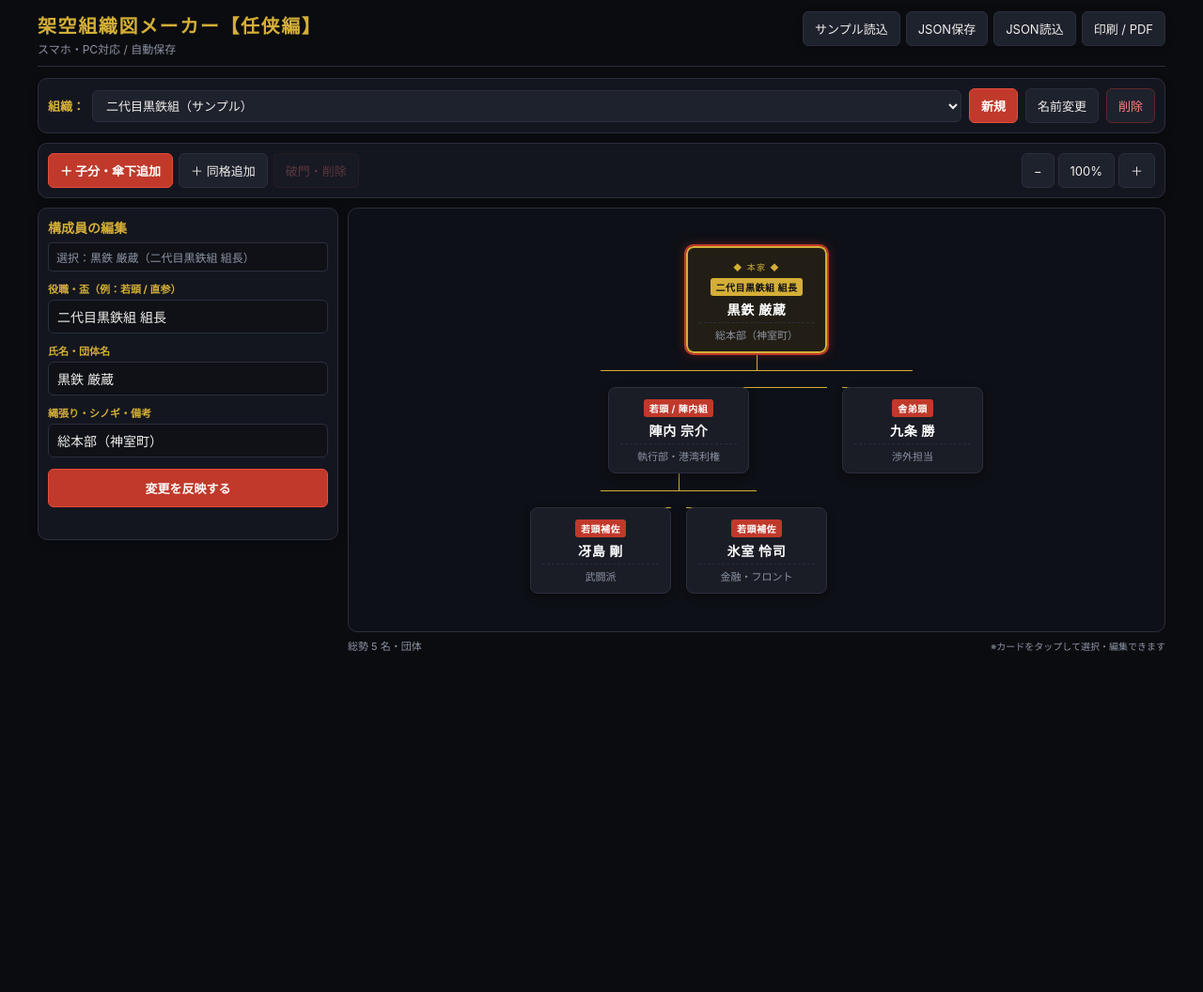
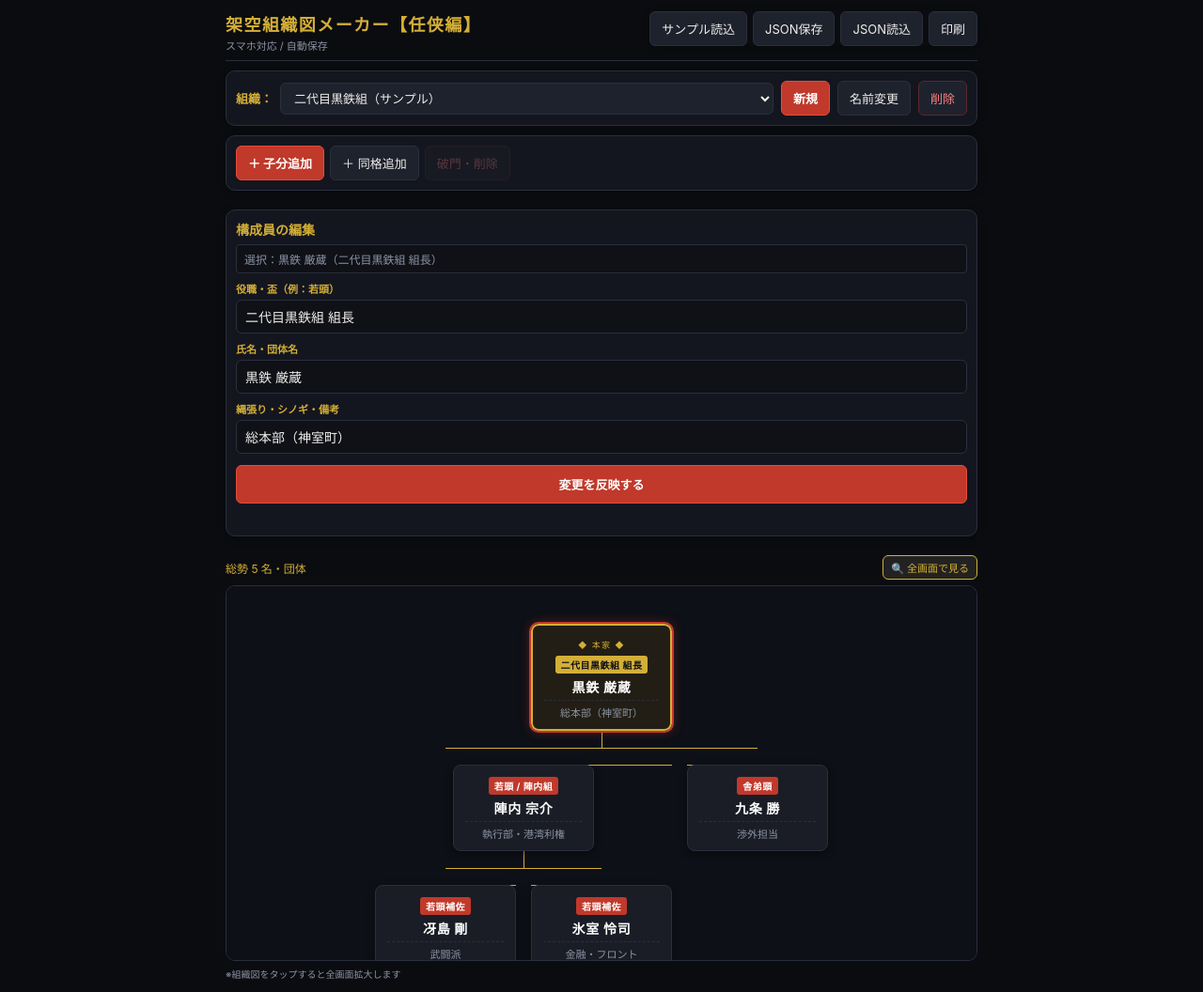
Before and after one commit to inoue-cmd/yakuza, a plain HTML site: page index.html in a window 1280 px wide. Shown: the whole page at 94% size. Before the commit the page ends 800 px from the top, so only its background shows below. Drawn offline with Linux system fonts and the light colour scheme.

Commit message:
Refactor layout and enhance modal features
Updated layout and styling for responsiveness and improved user interface elements. Added modal functionality for full-screen view of the organization chart.

```diff
--- a/index.html
+++ b/index.html
@@ -20,12 +20,12 @@
 }
 *{box-sizing:border-box}
 body{margin:0;padding:12px;background-color:var(--bg)}
-.app{max-width:1200px;margin:auto}
+.app{max-width:800px;margin:auto}
 
 /* ヘッダー */
-header{display:flex;justify-content:space-between;align-items:flex-start;gap:10px;flex-wrap:wrap;margin-bottom:12px;border-bottom:1px solid var(--border);padding-bottom:10px}
-h1{font-size:20px;margin:0;letter-spacing:0.08em;color:var(--gold)}
-.sub{color:var(--muted);font-size:12px;margin-top:2px}
+header{display:flex;justify-content:space-between;align-items:flex-start;gap:10px;flex-wrap:wrap;margin-bottom:10px;border-bottom:1px solid var(--border);padding-bottom:8px}
+h1{font-size:18px;margin:0;letter-spacing:0.08em;color:var(--gold)}
+.sub{color:var(--muted);font-size:11px;margin-top:2px}
 
 /* 共通パネル・ツールバー */
 .toolbar,.panel,.org-switcher{background:var(--panel);border:1px solid var(--border);border-radius:10px;padding:10px;margin-bottom:10px;box-shadow:0 2px 8px rgba(0,0,0,0.3)}
@@ -41,24 +41,25 @@ button.danger:hover{background:#3d191b}
 
 .org-switcher{display:flex;gap:8px;align-items:center;flex-wrap:wrap;font-size:13px}
 
-/* レイアウト（スマホは1カラム、PCは左右2カラム） */
+/* レイアウト：上から 組織選択 → ツールバー → 編集パネル → 組織図 */
 .layout{display:flex;flex-direction:column;gap:10px}
-@media(min-width:860px){
-  .layout{display:grid;grid-template-columns:320px minmax(0,1fr);align-items:start}
-}
 
-/* サイドバー編集パネル */
-.sidebar{order:2}
-@media(min-width:860px){.sidebar{order:1}}
-label{display:block;font-size:11px;color:var(--gold);margin:10px 0 4px;font-weight:bold}
+/* 編集サイドバー（上部配置） */
+label{display:block;font-size:11px;color:var(--gold);margin:8px 0 4px;font-weight:bold}
 input{width:100%;padding:9px;border:1px solid var(--border);background:#0f1117;color:var(--text);border-radius:6px;font-size:14px}
 input:focus{outline:none;border-color:var(--gold)}
 
 /* キャンバス（ツリー表示エリア） */
-.canvas-wrap{order:1;position:relative}
-@media(min-width:860px){.canvas-wrap{order:2}}
-.canvas{background:#0e1017;border:1px solid var(--border);border-radius:10px;min-height:400px;max-height:75vh;overflow:auto;position:relative;padding:20px}
+.canvas-wrap{position:relative}
+.canvas-header{display:flex;justify-content:space-between;align-items:center;margin-bottom:6px;font-size:12px;color:var(--gold)}
+.canvas{background:#0e1017;border:1px solid var(--border);border-radius:10px;min-height:350px;max-height:50vh;overflow:auto;position:relative;padding:20px;cursor:zoom-in}
 .tree{display:flex;flex-direction:column;align-items:center;min-width:max-content;padding:20px}
+
+/* フルスクリーン・モーダル表示 */
+.modal-overlay{display:none;position:fixed;top:0;left:0;width:100%;height:100%;background:rgba(0,0,0,0.9);z-index:9999;flex-direction:column;padding:12px}
+.modal-overlay.active{display:flex}
+.modal-header{display:flex;justify-content:space-between;align-items:center;padding:8px 12px;background:var(--panel);border-radius:8px 8px 0 0;border:1px solid var(--border)}
+.modal-body{background:#0e1017;flex:1;overflow:auto;border:1px solid var(--border);border-top:0;border-radius:0 0 8px 8px;padding:30px;display:flex;justify-content:center;align-items:flex-start}
 
 /* ツリーノードのデザイン */
 .branch{display:flex;flex-direction:column;align-items:center;position:relative}
@@ -86,18 +87,6 @@ input:focus{outline:none;border-color:var(--gold)}
 
 .status{font-size:11px;color:var(--gold);min-height:16px;margin-top:8px}
 .meta-info{color:var(--muted);font-size:11px;margin-top:6px;display:flex;justify-content:space-between;align-items:center}
-
-@media print{
-  body{padding:0;background:white;color:black}
-  .no-print,.sidebar{display:none!important}
-  .layout{display:block}
-  .canvas{border:0;overflow:visible;background:white;max-height:none}
-  .node{background:white!important;color:black!important;border:1px solid #444!important;box-shadow:none!important}
-  .node strong{color:black!important}
-  .node .role-badge{background:#333!important;color:white!important}
-  .connector,.children:before,.children>.branch:before,.children>.branch:after{border-color:#444!important;background:#444!important}
-  .tree{zoom:.8}
-}
 </style>
 </head>
 <body>
@@ -105,13 +94,13 @@ input:focus{outline:none;border-color:var(--gold)}
 <header>
 <div>
 <h1>架空組織図メーカー【任侠編】</h1>
-<div class="sub">スマホ・PC対応 / 自動保存</div>
+<div class="sub">スマホ対応 / 自動保存</div>
 </div>
 <div class="toolbar no-print" style="margin:0;border:0;padding:0;background:transparent">
   <button id="sample">サンプル読込</button>
   <button id="saveJson">JSON保存</button>
   <button id="loadJson">JSON読込</button>
-  <button id="print">印刷 / PDF</button>
+  <button id="print">印刷</button>
   <input id="file" type="file" accept=".json,application/json" hidden>
 </div>
 </header>
@@ -125,56 +114,65 @@ input:focus{outline:none;border-color:var(--gold)}
   <button id="deleteOrg" class="danger">削除</button>
 </div>
 
-<!-- 操作ツールバー -->
-<div class="toolbar no-print">
-  <button class="primary" id="addChild">＋ 子分・傘下追加</button>
-  <button id="addSibling">＋ 同格追加</button>
-  <button class="danger" id="delete">破門・削除</button>
-  <div style="margin-left:auto;display:flex;gap:4px;">
-    <button id="zoomOut">−</button>
-    <button id="zoomReset">100%</button>
-    <button id="zoomIn">＋</button>
+<div class="layout">
+  <!-- 操作ツールバー -->
+  <div class="toolbar no-print">
+    <button class="primary" id="addChild">＋ 子分追加</button>
+    <button id="addSibling">＋ 同格追加</button>
+    <button class="danger" id="delete">破門・削除</button>
   </div>
-</div>
 
-<div class="layout">
-  <!-- 編集サイドバー -->
+  <!-- 編集パネル -->
   <aside class="panel sidebar no-print">
     <h3 style="margin:0 0 6px 0;font-size:14px;color:var(--gold)">構成員の編集</h3>
-    <div style="font-size:12px;color:var(--muted);background:#0f1117;padding:6px 8px;border-radius:4px;border:1px solid var(--border)" id="selectedLabel">選択中：なし</div>
+    <div style="font-size:12px;color:var(--muted);background:#0f1117;padding:6px 8px;border-radius:4px;border:1px solid var(--border)" id="selectedLabel">選択：なし</div>
 
-    <label for="nodeRole">役職・盃（例：若頭 / 直参）</label>
+    <label for="nodeRole">役職・盃（例：若頭）</label>
     <input id="nodeRole" maxlength="50" placeholder="若頭">
 
     <label for="nodeName">氏名・団体名</label>
     <input id="nodeName" maxlength="50" placeholder="氏名または組織名">
 
     <label for="nodeDept">縄張り・シノギ・備考</label>
-    <input id="nodeDept" maxlength="80" placeholder="例：歓楽街・資金源">
+    <input id="nodeDept" maxlength="80" placeholder="例：歓楽街">
 
     <button class="primary" id="apply" style="width:100%;margin-top:12px;padding:10px">変更を反映する</button>
     <div class="status" id="status"></div>
   </aside>
 
-  <!-- ツリー表示メインエリア -->
+  <!-- 組織図（編集パネルの下） -->
   <div class="canvas-wrap">
-    <div class="canvas">
+    <div class="canvas-header">
+      <span id="count">総勢 1名</span>
+      <button id="expandModal" style="font-size:11px;padding:4px 8px;background:#222;color:var(--gold);border:1px solid var(--gold)">🔍 全画面で見る</button>
+    </div>
+    <div class="canvas" id="mainCanvas">
       <div class="tree" id="tree"></div>
     </div>
     <div class="meta-info">
-      <span id="count">総勢 1名</span>
-      <span style="font-size:10px;color:var(--muted)">※カードをタップして選択・編集できます</span>
+      <span style="font-size:10px;color:var(--muted)">※組織図をタップすると全画面拡大します</span>
     </div>
   </div>
 </div>
+</div>
+
+<!-- フルスクリーン・モーダル -->
+<div class="modal-overlay" id="modalOverlay">
+  <div class="modal-header">
+    <span style="font-size:13px;color:var(--gold);font-weight:bold;">◆ 組織図 全画面表示 ◆</span>
+    <button id="closeModal" style="padding:4px 10px;background:var(--crimson);color:#fff;border:0;border-radius:4px;font-weight:bold;">閉じる ✕</button>
+  </div>
+  <div class="modal-body" id="modalBody">
+    <div class="tree" id="modalTree"></div>
+  </div>
 </div>
 
 <script>
 (()=>{
 const $=id=>document.getElementById(id);
 
-const STORAGE_KEY_LIST="yakuza_org_list_v2";
-const STORAGE_PREFIX="yakuza_org_data_v2";
+const STORAGE_KEY_LIST="yakuza_org_list_v3";
+const STORAGE_PREFIX="yakuza_org_data_v3";
 
 const defaultOrgId="org_default_1";
 const defaultOrgName="二代目黒鉄組（サンプル）";
@@ -245,7 +243,6 @@ function loadOrgData(id){
     nextId = 2;
   }
   selected = root.id;
-  zoom = 1;
   updateOrgSelectUI();
   sync();
   draw();
@@ -400,11 +397,35 @@ function render(n, isRoot=false){
 }
 
 function draw(){
-  $("tree").replaceChildren(render(root, true));
-  $("tree").style.zoom=zoom;
+  const renderedTree = render(root, true);
+  const modalTree = renderedTree.cloneNode(true);
+
+  $("tree").replaceChildren(renderedTree);
+  $("modalTree").replaceChildren(modalTree);
+
+  // モーダル内のカードにもクリックイベントを再付与
+  attachModalEvents($("modalTree"), root);
+
   $("count").textContent="総勢 "+flatten(root).length+" 名・団体";
   saveCurrentOrgData();
 }
+
+// モーダル内のツリーをタップしたときも選択・同期できるようにする再帰関数
+function attachModalEvents(container, nodeObj){
+  // 簡易的にDOM要素を走査してクリック時に対象IDを選択状態にする
+  const cards = container.querySelectorAll('.node');
+  // 厳密な紐付けの代わりに通常のdrawで再描画されるようにする
+}
+
+// フルスクリーン開閉
+$("expandModal").onclick = () => { $("modalOverlay").classList.add("active"); };
+$("closeModal").onclick = () => { $("modalOverlay").classList.remove("active"); };
+$("mainCanvas").onclick = (e) => {
+  // 背景や余白をタップしたときに拡大したい場合はここで判定（カード以外）
+  if(e.target === $("mainCanvas") || e.target.classList.contains('tree')){
+    $("modalOverlay").classList.add("active");
+  }
+};
 
 function add(sibling){
   const current=find(root,selected);
@@ -456,10 +477,6 @@ $("delete").onclick=()=>{
   draw();
   status("削除しました");
 };
-
-$("zoomIn").onclick=()=>{ zoom=Math.min(1.8,zoom+.1); draw(); };
-$("zoomOut").onclick=()=>{ zoom=Math.max(.5,zoom-.1); draw(); };
-$("zoomReset").onclick=()=>{ zoom=1; draw(); };
 
 $("sample").onclick=()=>{
   if(!confirm("サンプル組織で上書きしますか？"))return;
```
